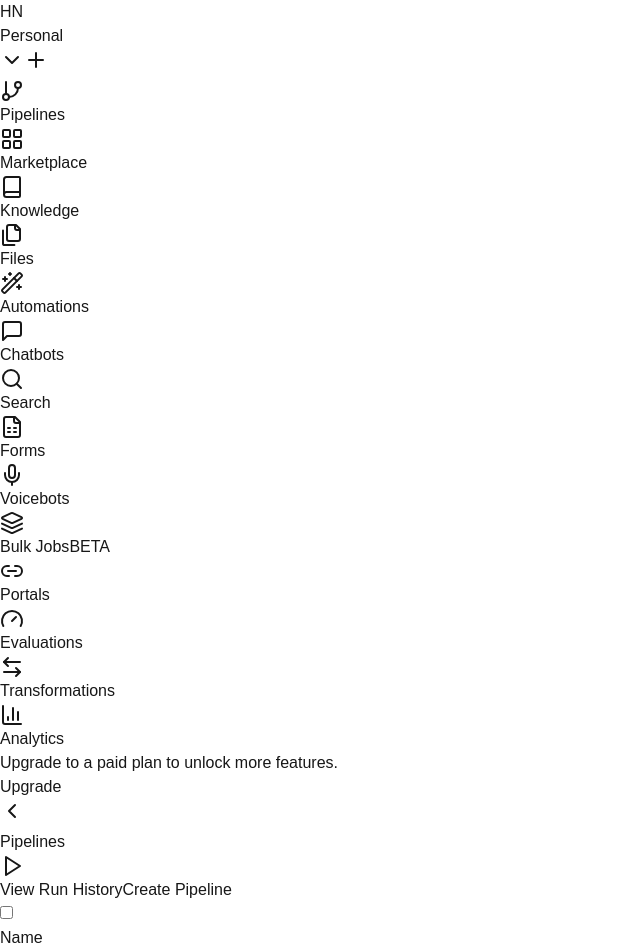
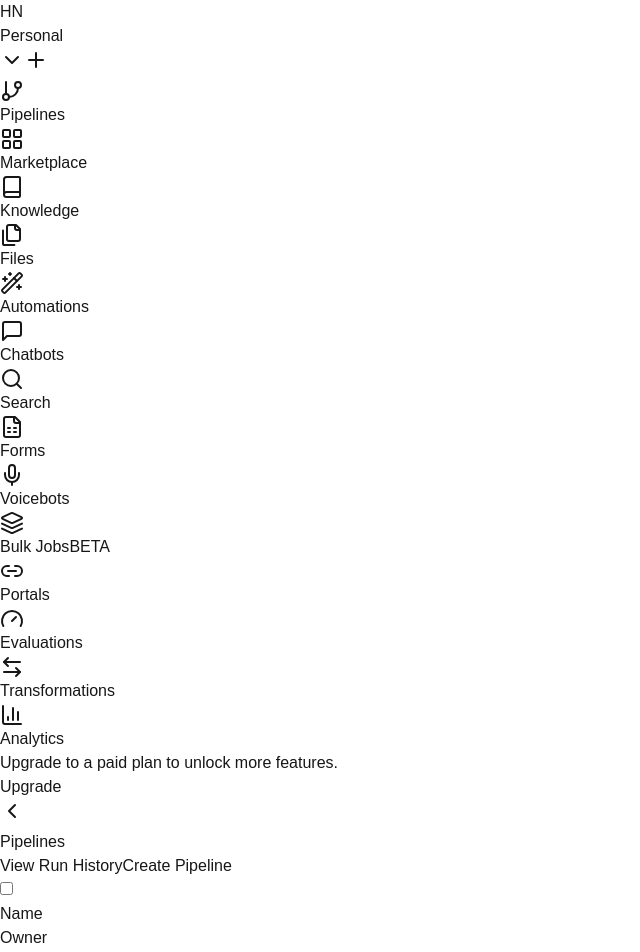
Before and after one commit to harishneel1/nucleus, a Next.js app: page /pipelines in a window 1280 px wide. Shown: the top 952 px of the page, without its empty margins (0-640 px from the left). Built offline with nearby package versions, Linux system fonts and the light colour scheme.

Commit message:
Font fixes

```diff
--- a/src/app/(dashboard)/pipelines/page.tsx
+++ b/src/app/(dashboard)/pipelines/page.tsx
@@ -58,13 +58,12 @@ export default function PipelinesPage() {
     const actions = (
         <>
             <button
-                className="flex items-center h-8 px-3 gap-2 text-sm text-gray-600 hover:bg-gray-50 rounded-md"
+                className="h-8 px-3 text-xs hover:bg-gray-50 rounded-md font-semibold uppercase tracking-wider text-gray-600"
             >
-                <Play className="w-4 h-4" />
                 <span>View Run History</span>
             </button>
             <button
-                className="h-8 px-3 text-sm font-medium bg-violet-600 text-white rounded-md hover:bg-violet-700"
+                className="h-8 px-3 text-xs bg-violet-600 text-white hover:bg-violet-700 rounded-md font-semibold uppercase tracking-wider"
                 onClick={handleCreatePipeline}
 
             >
```
